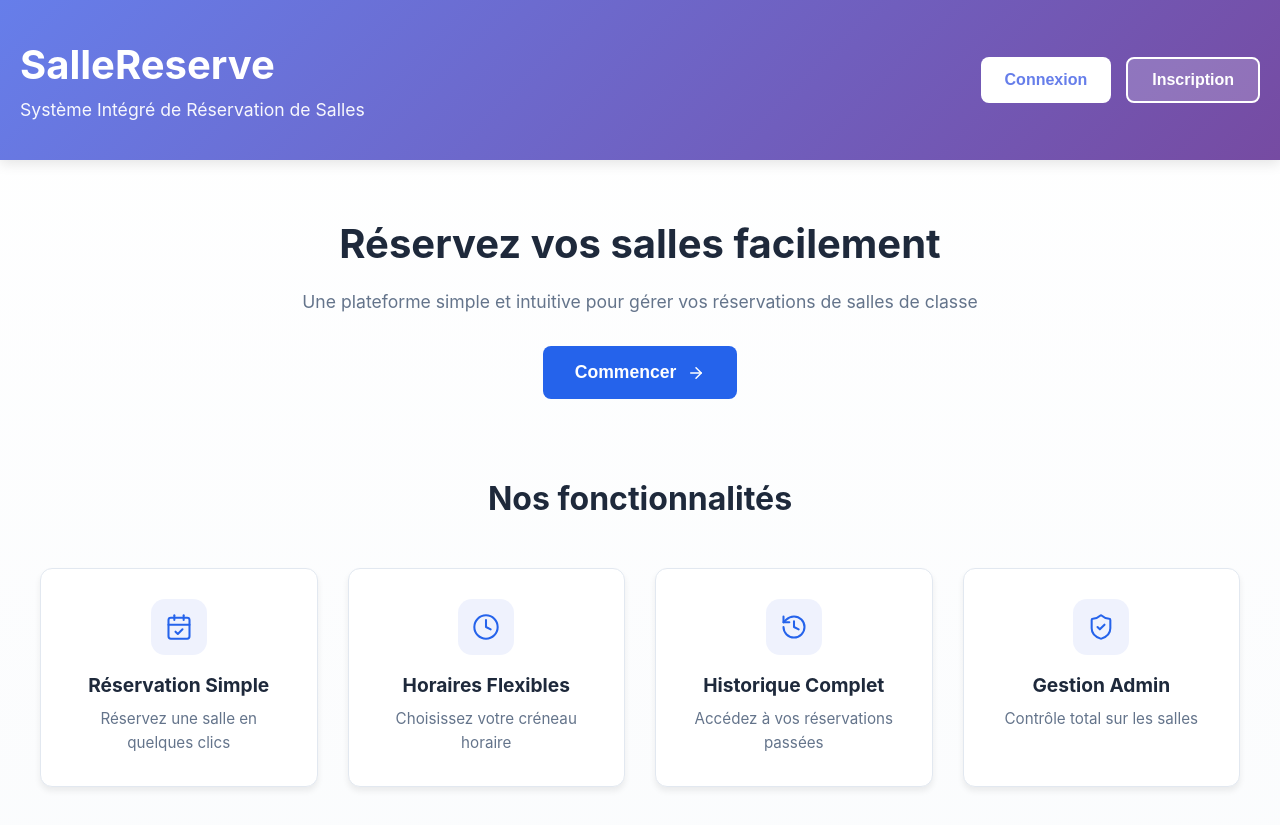
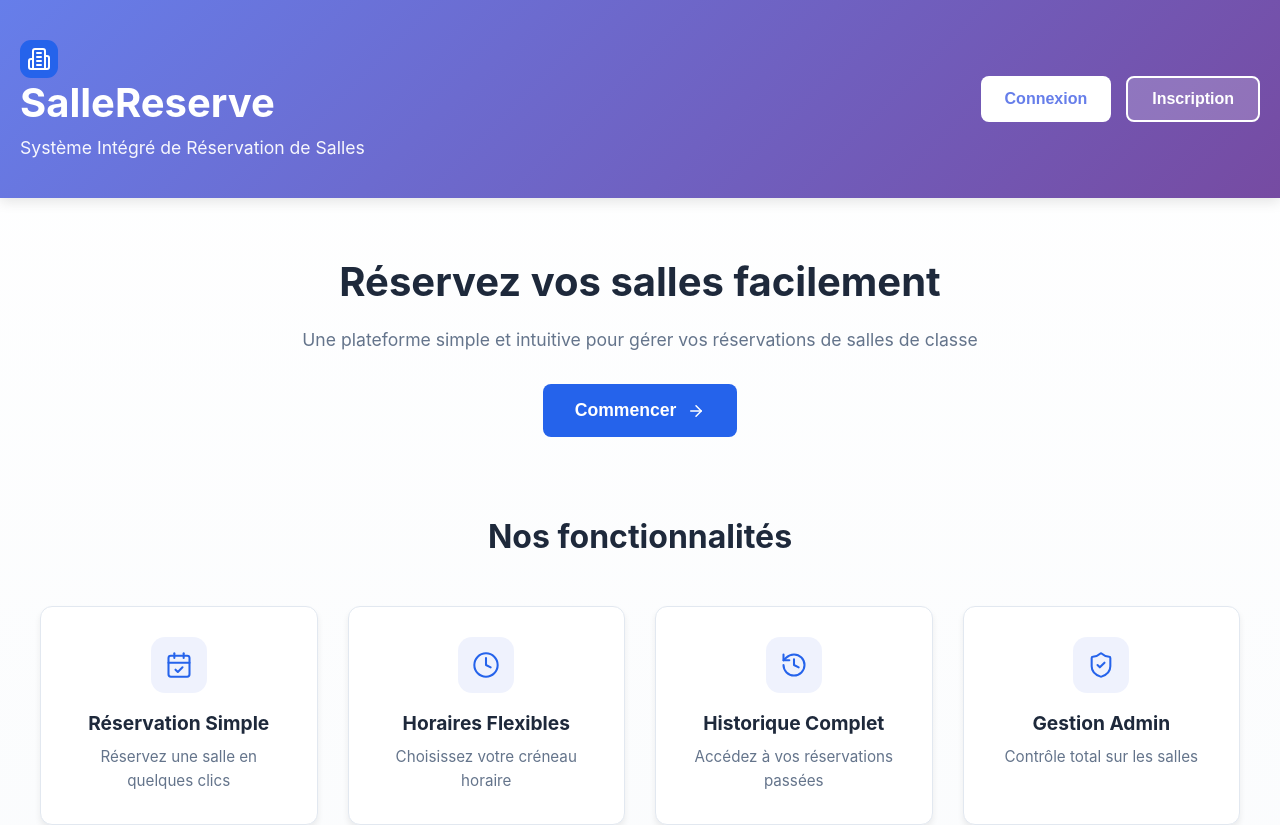
Before and after one commit to rakotomalalasafidy81-lgtm/SalleReserve, a React (Create React App) app in the folder frontend/: page / in a window 1280 px wide. Shown: the top 825 px of the page. Built offline with nearby package versions, Linux system fonts and the light colour scheme; no server answers.

Commit message:
Update Home.js

```diff
--- a/frontend/src/pages/Home.js
+++ b/frontend/src/pages/Home.js
@@ -1,6 +1,6 @@
 import React from 'react';
 import { useNavigate } from 'react-router-dom';
-import { CalendarCheck, Clock, History, ShieldCheck, ArrowRight } from 'lucide-react';
+import { CalendarCheck, Clock, History, ShieldCheck, ArrowRight, Building2 } from 'lucide-react';
 import '../styles/Home.css';
 
 const Home = () => {
@@ -11,7 +11,10 @@ const Home = () => {
     <div className="home">
       <header className="home-header">
         <div className="header-content">
-          <h1>SalleReserve</h1>
+          <div className="brand-lockup">
+            <span className="logo-badge logo-badge-light"><Building2 size={24} strokeWidth={2} /></span>
+            <h1>SalleReserve</h1>
+          </div>
           <p>Système Intégré de Réservation de Salles</p>
         </div>
         <div className="header-buttons">
```
